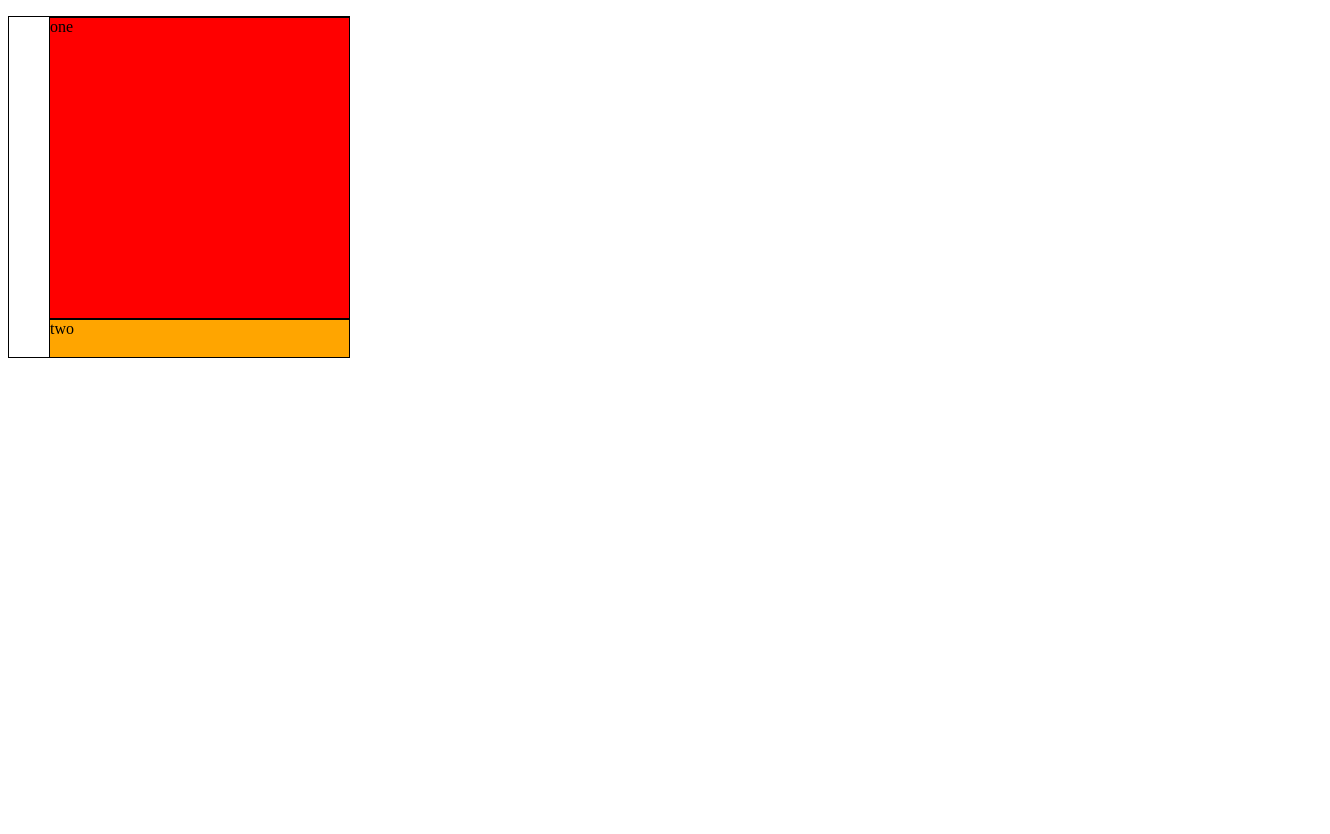
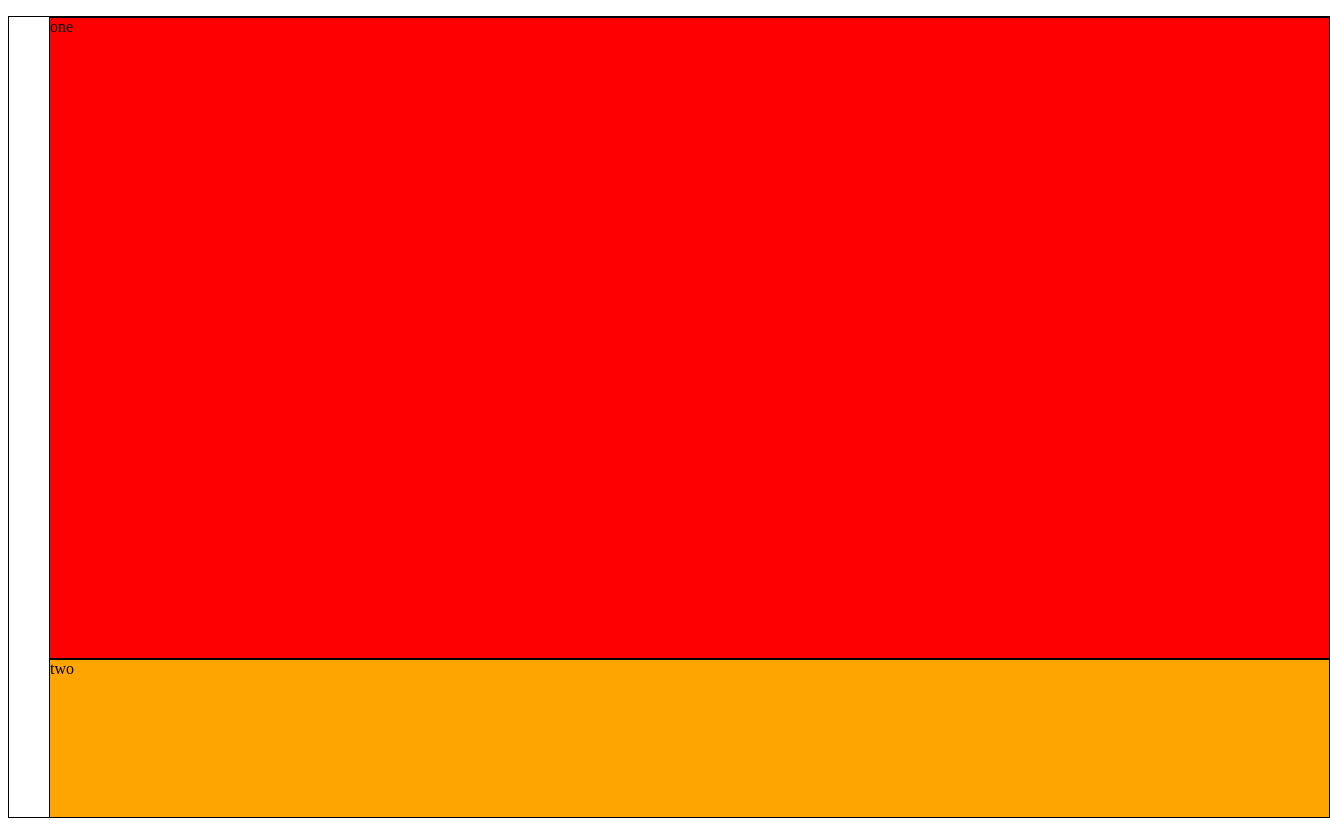
Before and after one commit to DedMoroz38/scroll, a website: page index.html in a window 1280 px wide. Shown: the whole page, 1330 px wide, since content can reach past the window. Before the commit the page ends 800 px from the top, so only its background shows below. Drawn offline with Linux system fonts and the light colour scheme.

Commit message:
Update index.html

```diff
--- a/index.html
+++ b/index.html
@@ -8,8 +8,8 @@
   </head>
   <style>
     ul {
-      height: 340px;
-      width: 300px;
+      height: 100vh;
+      width: 100vw;
       border: 1px solid #000;
       overflow-y: scroll;
       overflow-x: hidden;
@@ -17,8 +17,8 @@
       list-style-type: none;
     }
     li {
-      height: 300px;
-      width: 300px;
+      height: 80%;
+      width: 100%;
       border: 1px solid #000;
       scroll-snap-align: center;
     }
```
